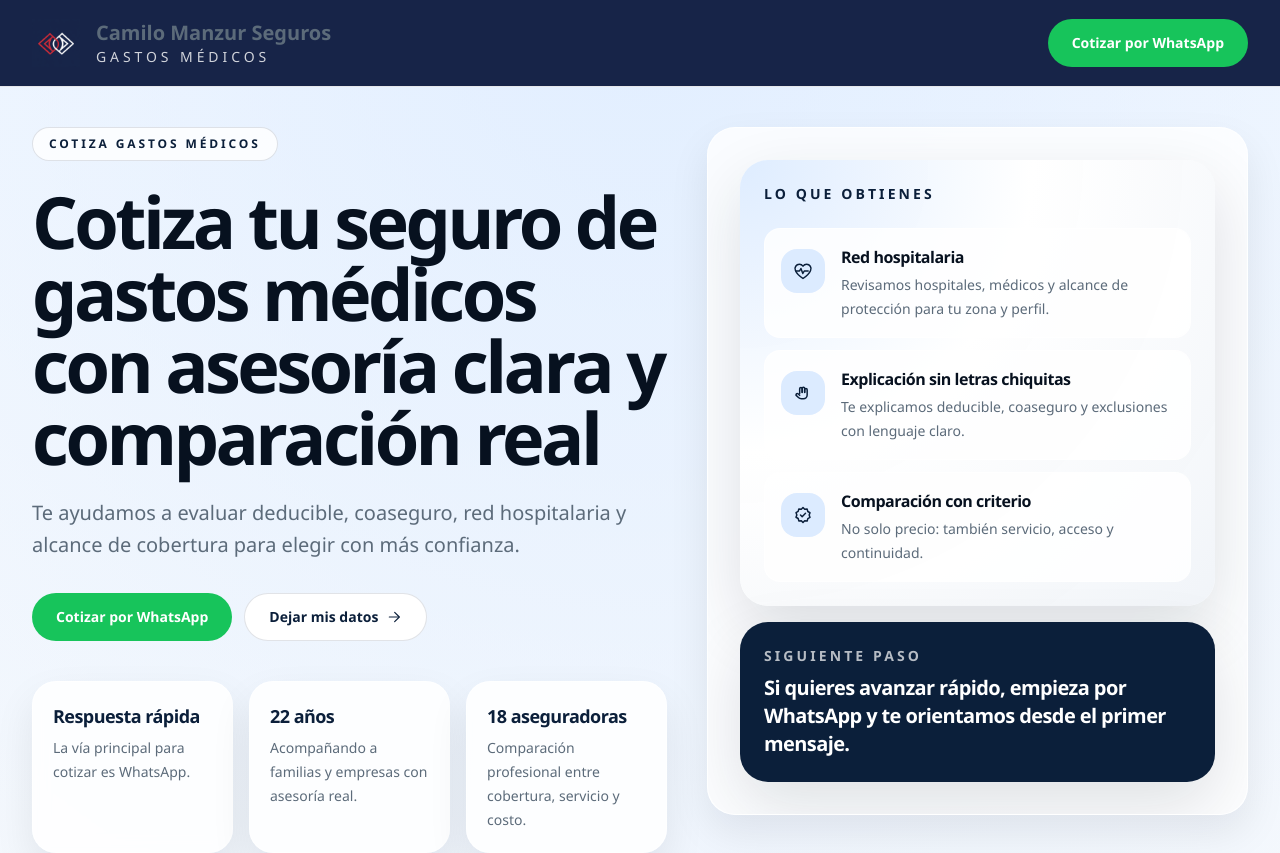
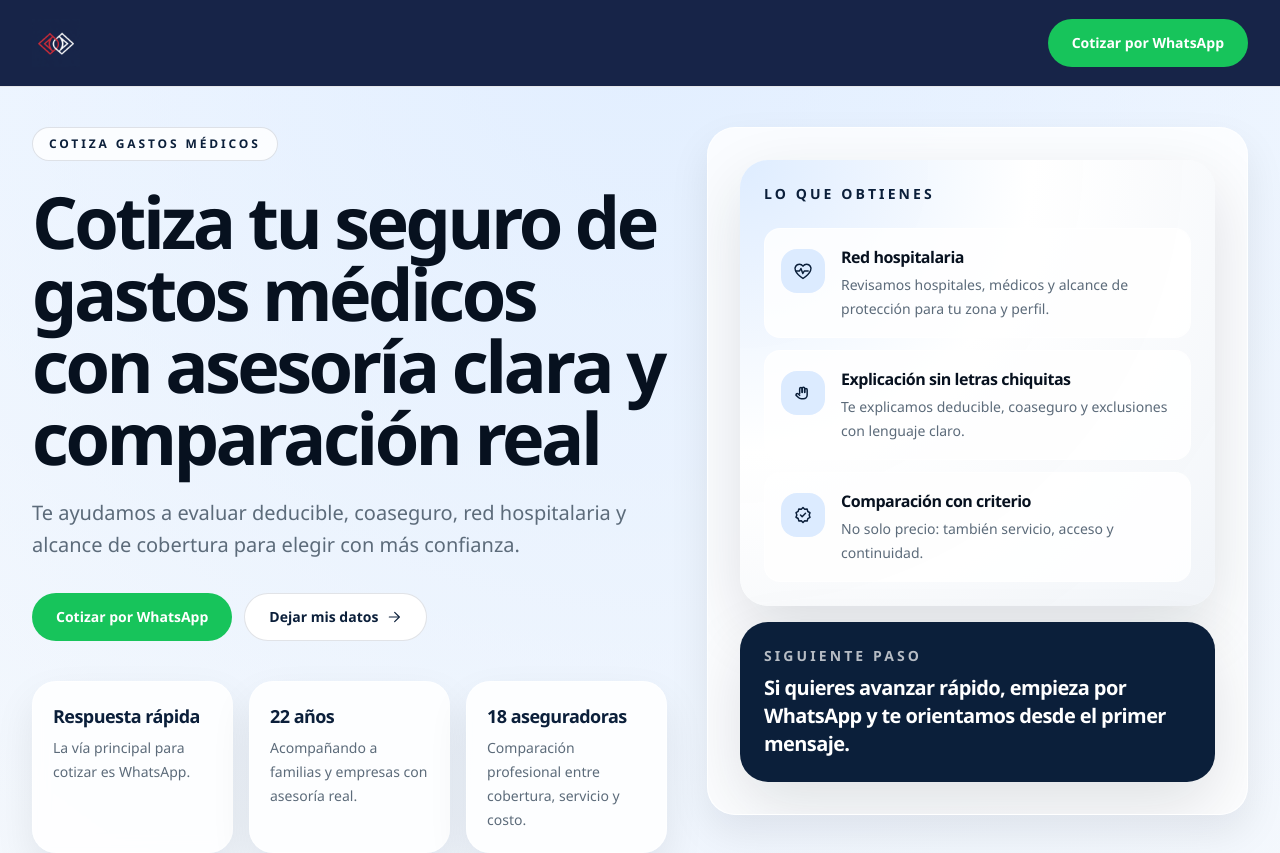
Before and after one commit to camiloms10/camilomanzurseguros, a Next.js app: page /gastos-medicos in a window 1280 px wide. Shown: the top 853 px of the page. Built offline with nearby package versions, Linux system fonts and the light colour scheme; no server answers.

Commit message:
Align service landing header with home

```diff
--- a/components/service-landing.tsx
+++ b/components/service-landing.tsx
@@ -91,14 +91,8 @@ export function ServiceLandingPage({ service }: { service: ServicePageConfig })
     <div className="min-h-screen mobile-safe xl:pb-0">
       <header className="sticky top-0 z-50 border-b border-white/8 bg-[#172448] backdrop-blur-xl">
         <div className="container-shell flex h-[4.7rem] items-center justify-between gap-4 sm:h-[5.35rem]">
-          <a href="/" className="flex min-w-0 items-center gap-3 text-white sm:gap-4">
+          <a href="/" className="flex min-w-0 items-center">
             <img src={siteConfig.logoPath} alt={siteConfig.name} className="h-11 w-auto object-contain sm:h-12" />
-            <div className="min-w-0">
-              <p className="text-lg font-semibold sm:text-xl">{siteConfig.name}</p>
-              <p className="text-xs uppercase tracking-[0.28em] text-white/80 sm:text-sm">
-                {service.shortTitle}
-              </p>
-            </div>
           </a>
 
           <a
```
